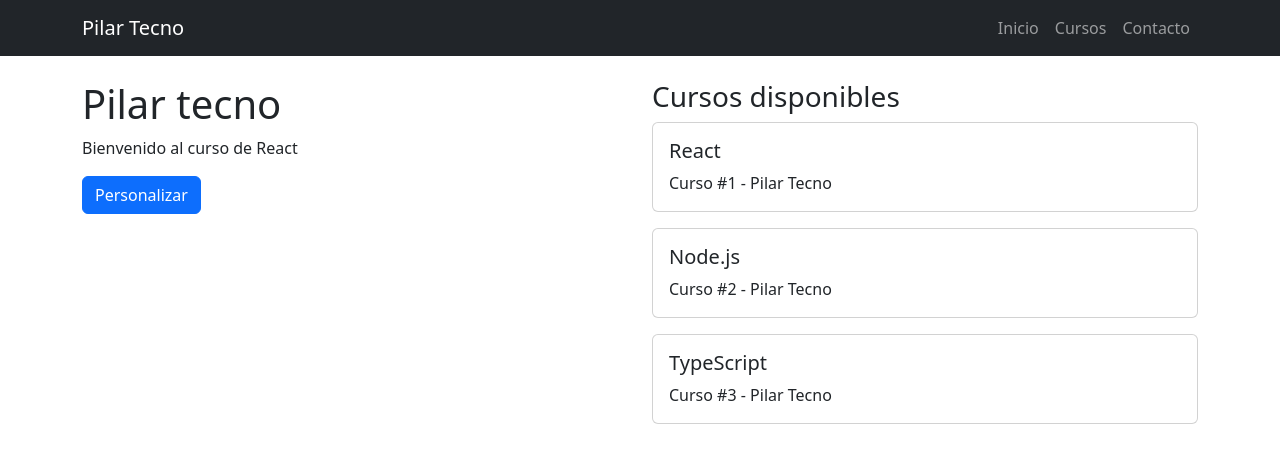
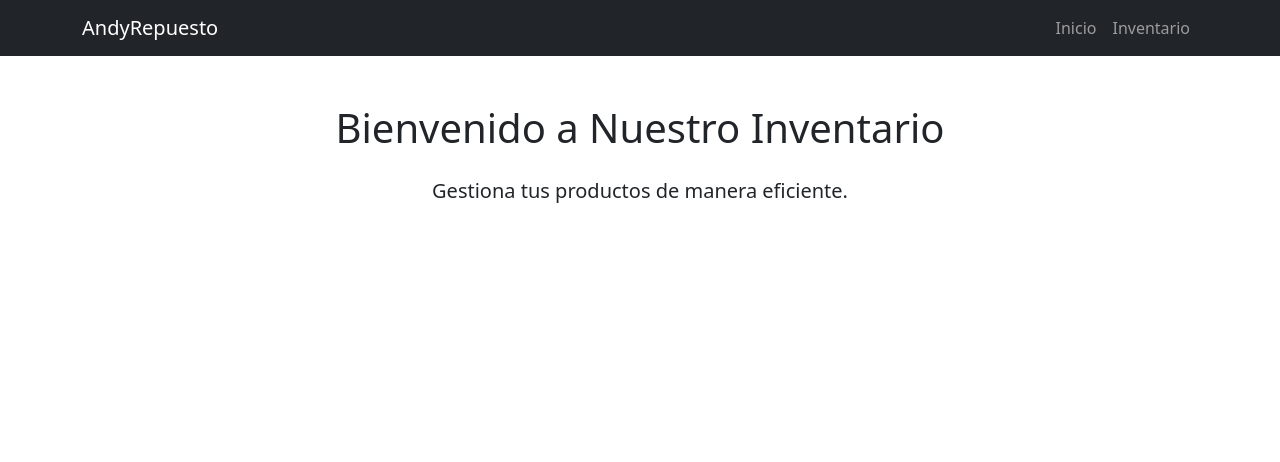
Before and after one commit to aguileraarnaldoandres15-glitch/landing-pilar-tecno, a React (Vite) app: page / in a window 1280 px wide. Shown: the top 462 px of the page. Built offline with nearby package versions, Linux system fonts and the light colour scheme.

Commit message:
feat: Implementar React Router, Limpiar componentes viejos

```diff
--- a/src/App.tsx
+++ b/src/App.tsx
@@ -1,39 +1,16 @@
-import { Container, Row, Col } from "react-bootstrap";
+import { Routes, Route } from "react-router-dom";
 import BarraNavegacion from "./components/BarraNavegacion/BarraNavegacion";
-import BotonColor from "./components/BotonColor/BotonColor";
-import CursoItem from "./components/CursoItem/CursoItem";
-
-// Los Array
-const cursos = [
-  { id: 1, nombre: "React" },
-  { id: 2, nombre: "Node.js" },
-  { id: 3, nombre: "TypeScript" },
-];
+import PaginaInicio from "./pages/PaginaInicio";
+import PaginaInventario from "./pages/PaginaInventario";
 
 function App() {
   return (
     <>
       <BarraNavegacion />
-
-      <Container className="mt-4">
-        <Row>
-          <Col md={6}>
-            <h1>Pilar tecno</h1>
-            <p>Bienvenido al curso de React</p>
-            <BotonColor />
-          </Col>
-          <Col md={6}>
-            <h3>Cursos disponibles</h3>
-            {cursos.map((curso) => (
-              <CursoItem
-                key={curso.id}
-                id={curso.id}
-                nombre={curso.nombre}
-              />
-            ))}
-          </Col>
-        </Row>
-      </Container>
+      <Routes>
+        <Route path="/" element={<PaginaInicio />} />
+        <Route path="/inventario" element={<PaginaInventario />} />
+      </Routes>
     </>
   );
 }
--- a/src/components/BarraNavegacion/BarraNavegacion.tsx
+++ b/src/components/BarraNavegacion/BarraNavegacion.tsx
@@ -1,16 +1,16 @@
 import { Navbar, Nav, Container } from "react-bootstrap";
+import { Link } from "react-router-dom";
 
 const BarraNavegacion = () => {
   return (
     <Navbar bg="dark" variant="dark" expand="lg">
       <Container>
-        <Navbar.Brand href="#inicio">Pilar Tecno</Navbar.Brand>
-        <Navbar.Toggle />
-        <Navbar.Collapse>
+        <Navbar.Brand as={Link} to="/">AndyRepuesto</Navbar.Brand>
+        <Navbar.Toggle aria-controls="basic-navbar-nav" />
+        <Navbar.Collapse id="basic-navbar-nav">
           <Nav className="ms-auto">
-            <Nav.Link href="#inicio">Inicio</Nav.Link>
-            <Nav.Link href="#cursos">Cursos</Nav.Link>
-            <Nav.Link href="#contacto">Contacto</Nav.Link>
+            <Nav.Link as={Link} to="/">Inicio</Nav.Link>
+            <Nav.Link as={Link} to="/inventario">Inventario</Nav.Link>
           </Nav>
         </Navbar.Collapse>
       </Container>
--- a/src/components/BotonColor/BotonColor.tsx
+++ /dev/null
@@ -1,20 +0,0 @@
-import { useState } from "react";
-import { Button } from "react-bootstrap";
-import ModalColor from "../ModalColor/ModalColor";
-
-const BotonColor = () => {
-  const [mostrarModal, setMostrarModal] = useState(false);
-
-  return (
-    <>
-      <Button onClick={() => setMostrarModal(true)}>Personalizar</Button>
-
-      <ModalColor
-        show={mostrarModal}
-        onHide={() => setMostrarModal(false)}
-      />
-    </>
-  );
-};
-
-export default BotonColor;
--- a/src/components/CursoItem/CursoItem.tsx
+++ /dev/null
@@ -1,20 +0,0 @@
-import { Card } from "react-bootstrap";
-
-// Props tipadas con TypeScript
-type CursoItemProps = {
-  id: number;
-  nombre: string;
-};
-
-const CursoItem = ({ id, nombre }: CursoItemProps) => {
-  return (
-    <Card className="mb-3">
-      <Card.Body>
-        <Card.Title>{nombre}</Card.Title>
-        <Card.Text>Curso #{id} - Pilar Tecno</Card.Text>
-      </Card.Body>
-    </Card>
-  );
-};
-
-export default CursoItem;
--- /dev/null
+++ b/src/components/ListaProductos/ListaProductos.tsx
@@ -0,0 +1,61 @@
+// src/components/ListaProductos/ListaProductos.tsx
+import { useState, useEffect } from "react";
+import { Card, Row, Col, Badge, Spinner } from "react-bootstrap";
+import { obtenerProductos } from "../../services/productoService";
+import type { Producto } from "../../types/Producto";
+
+const ListaProductos = () => {
+  const [productos, setProductos] = useState<Producto[]>([]);
+  const [cargando, setCargando] = useState(true);
+  const [error, setError] = useState<string | null>(null);
+
+  // useEffect se encarga de pedir los datos a la API apenas el componente se monta
+  useEffect(() => {
+    obtenerProductos()
+      .then(setProductos)
+      .catch(() => setError("No se pudieron cargar los repuestos de la API"))
+      .finally(() => setCargando(false));
+  }, []);
+
+  return (
+    <>
+      {cargando && (
+        <div className="text-center mt-4">
+          <Spinner animation="border" role="status" />
+          <span className="ms-2">Cargando inventario...</span>
+        </div>
+      )}
+
+      {error && <p className="text-danger mt-4 text-center">{error}</p>}
+
+      {!cargando && !error && productos.length === 0 && (
+        <p className="text-center mt-4">No hay repuestos en el inventario.</p>
+      )}
+
+      {!cargando && !error && productos.length > 0 && (
+        <Row className="mt-4">
+          {productos.map((producto) => (
+            <Col md={4} key={producto._id} className="mb-4">
+              <Card className="h-100 shadow-sm">
+                <Card.Body>
+                  <Card.Title>{producto.nombre}</Card.Title>
+                  <Card.Text className="text-secondary">
+                    {producto.descripcion}
+                  </Card.Text>
+                  <div className="d-flex justify-content-between align-items-center">
+                    <h5 className="mb-0 text-success">${producto.precio}</h5>
+                    <Badge bg={producto.stock > 5 ? "primary" : "danger"}>
+                      Stock: {producto.stock}
+                    </Badge>
+                  </div>
+                </Card.Body>
+              </Card>
+            </Col>
+          ))}
+        </Row>
+      )}
+    </>
+  );
+};
+
+export default ListaProductos;
--- a/src/components/ModalColor/ModalColor.tsx
+++ /dev/null
@@ -1,37 +0,0 @@
-import { useState } from "react";
-import { Button, Modal } from "react-bootstrap";
-
-// los Props tipadas del Modal (patrón show / onHide para controlar la visibilidad del modal)
-type ModalColorProps = {
-  show: boolean;
-  onHide: () => void;
-};
-
-const ModalColor = ({ show, onHide }: ModalColorProps) => {
-  const [colorTitulo, setColorTitulo] = useState("#1B2A4A");
-
-  return (
-    <Modal show={show} onHide={onHide}>
-      <Modal.Header closeButton>
-        <Modal.Title>Elegí un color</Modal.Title>
-      </Modal.Header>
-      <Modal.Body>
-        <input
-          type="color"
-          value={colorTitulo}
-          onChange={(e) => setColorTitulo(e.target.value)}
-        />
-      </Modal.Body>
-      <Modal.Footer>
-        <Button variant="secondary" onClick={onHide}>
-          Cancelar
-        </Button>
-        <Button variant="primary" onClick={onHide}>
-          Aceptar
-        </Button>
-      </Modal.Footer>
-    </Modal>
-  );
-};
-
-export default ModalColor;
--- a/src/main.tsx
+++ b/src/main.tsx
@@ -1,10 +1,13 @@
 import { StrictMode } from "react";
 import { createRoot } from "react-dom/client";
+import { BrowserRouter } from "react-router-dom";
 import "bootstrap/dist/css/bootstrap.min.css";
-import App from "./App";
+import App from "./App.tsx";
 
 createRoot(document.getElementById("root")!).render(
   <StrictMode>
-    <App />
+    <BrowserRouter>
+      <App />
+    </BrowserRouter>
   </StrictMode>
 );
--- /dev/null
+++ b/src/pages/PaginaInicio.tsx
@@ -0,0 +1,12 @@
+import {Container} from "react-bootstrap";
+
+const PaginaInicio = () => {
+  return (
+    <Container className="py-5 text-center">
+      <h1 className="mb-4">Bienvenido a Nuestro Inventario</h1>
+      <p className="lead">Gestiona tus productos de manera eficiente.</p>
+    </Container>
+  );
+};
+
+export default PaginaInicio;
--- /dev/null
+++ b/src/pages/PaginaInventario.tsx
@@ -0,0 +1,14 @@
+import { Container } from "react-bootstrap";
+import ListaProductos from "../components/ListaProductos/ListaProductos";
+
+const PaginaInventario = () => {
+  return (
+    <Container className="py-5">
+      <h2>Inventario de Repuestos</h2>
+      {/* En el próximo paso acá pondremos la tabla con los datos reales */}
+      <ListaProductos />
+    </Container>
+  );
+};
+
+export default PaginaInventario;
--- a/src/services/productoService.ts
+++ b/src/services/productoService.ts
@@ -2,8 +2,8 @@
 import axios from "axios";
 import type { Producto, ProductoFormulario } from "../types/Producto";
 
-// ⚠️ IMPORTANTE: Reemplazá esto por tu URL real de Vercel
-const BASE_URL = "https://https://api-inventario-moto.vercel.app/api/productos";
+// URL de Vercel
+const BASE_URL = "https://api-inventario-moto.vercel.app/api/productos";
 
 export const obtenerProductos = async (): Promise<Producto[]> => {
   const respuesta = await axios.get(BASE_URL);
```
